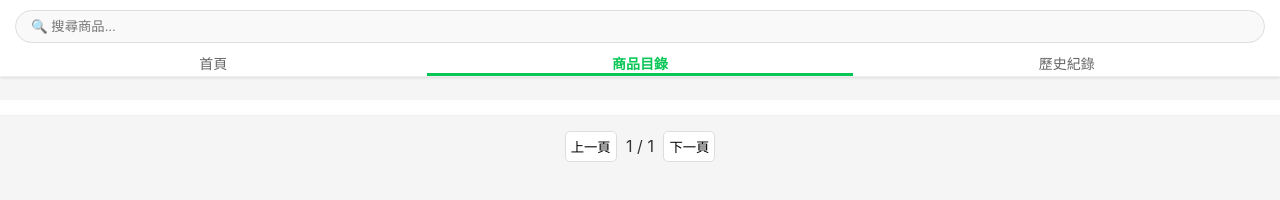
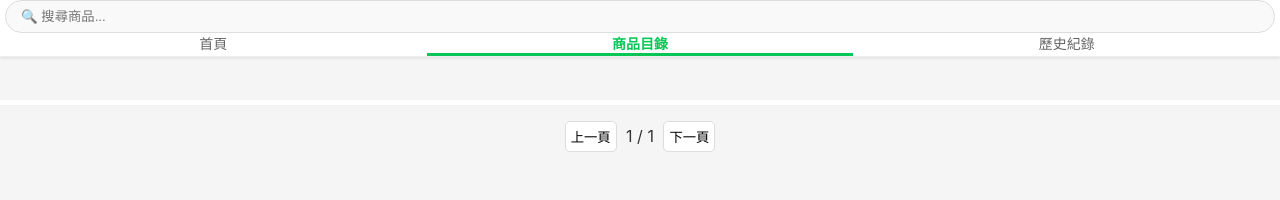
Before and after one commit to matchkid/line-shop, a plain HTML site: page index.html in a window 1280 px wide. Both pictures are taken after a click on the button "商品目錄". Drawn offline with Linux system fonts and the light colour scheme.

Commit message:
Update index.html

```diff
--- a/index.html
+++ b/index.html
@@ -13,7 +13,7 @@
 
         /* 頂部導覽 */
         .fixed-header { position: fixed; top: 0; left: 0; right: 0; background: white; z-index: 1000; box-shadow: 0 1px 3px rgba(0,0,0,0.1); }
-        .search-area { padding: 10px 15px; }
+        .search-area { padding: 0px 5px; }
         .search-input { width: 100%; padding: 8px 15px; border-radius: 20px; border: 1px solid #ddd; outline: none; box-sizing: border-box; background: #f9f9f9; }
         .nav-tabs { display: flex; justify-content: space-around; padding-bottom: 0; border-bottom: 1px solid #eee; }
         .nav-btn { flex: 1; padding: 0px; border: none; background: white; font-size: 14px; color: #666; cursor: pointer; border-bottom: 3px solid transparent; }
@@ -28,7 +28,7 @@
         .feat-info { padding: 8px; text-align: center; font-size: 12px; }
         .info-box { background: white; margin: 15px; padding: 15px; border-radius: 8px; border-left: 5px solid var(--line-green); font-size: 14px; line-height: 1.6; color: #555; }
         /* 3. 目錄區塊 (多重分類按鈕) */
-        .cat-scroller { display: flex; gap: 8px; padding: 10px 15px; overflow-x: auto; background: white; white-space: nowrap; border-bottom: 1px solid #f0f0f0;
+        .cat-scroller { display: flex; gap: 8px; padding: 0px 5px; overflow-x: auto; background: white; white-space: nowrap; border-bottom: 1px solid #f0f0f0;
                        margin-top: 0 !important; padding-top: 5px !important; /* 要不要留一點自己決定 */ }
         .cat-pill { padding: 6px 14px; border-radius: 20px; background: #f0f0f0; font-size: 14px; color: #555; cursor: pointer; }
         .cat-pill.active { background: var(--line-green); color: white; }
```
